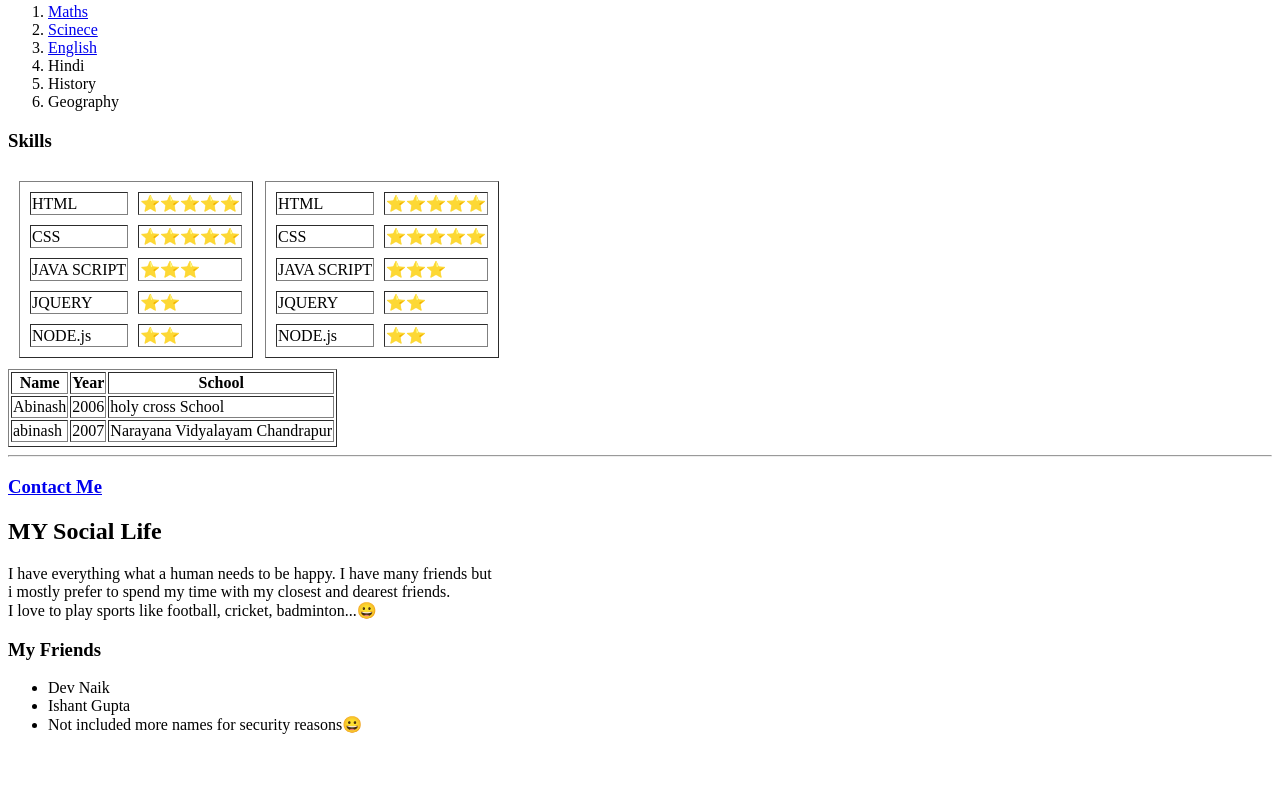
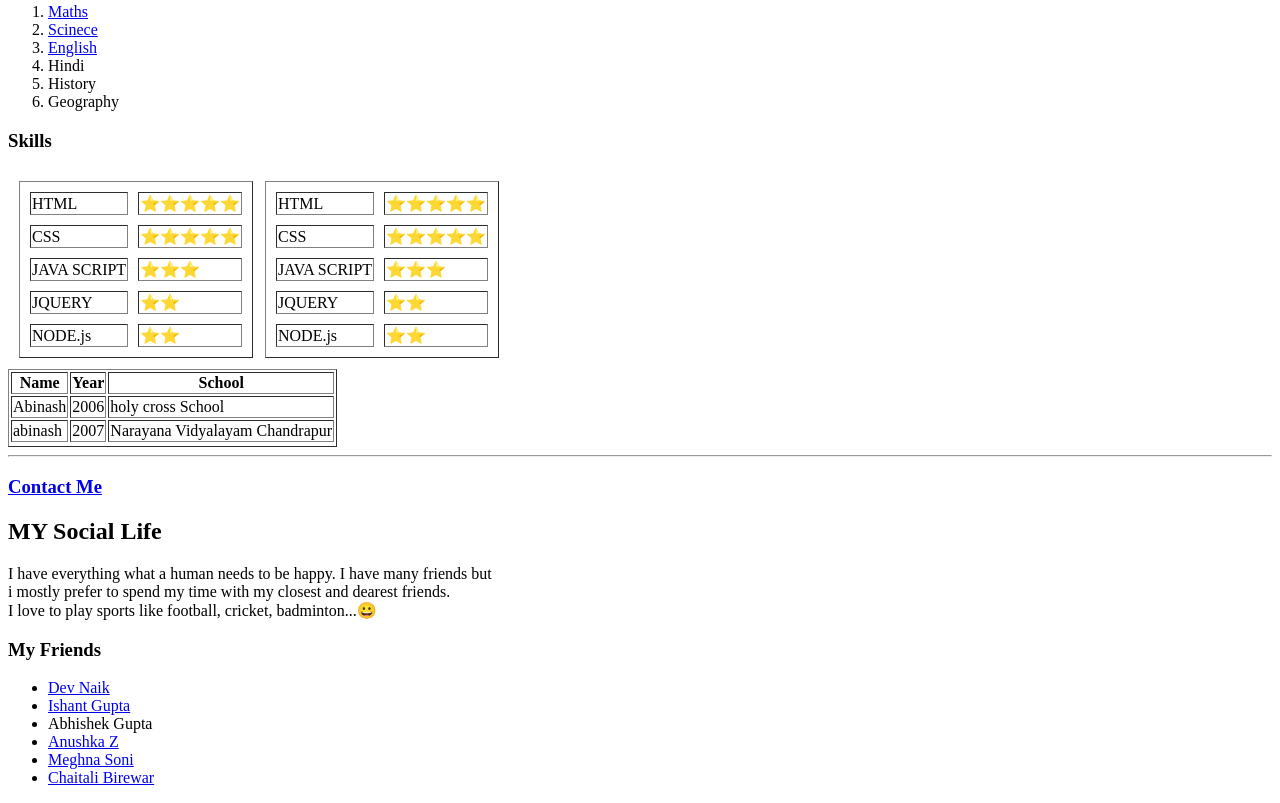
Before and after one commit to Abinash-Anand/my-first-html-website, a plain HTML site: page index.html in a window 1280 px wide. Shown: the part 398-1201 px from the top of the page. Before the commit the page ends 1148 px from the top, so only its background shows below. Drawn offline with Linux system fonts and the light colour scheme.

Commit message:
Update index.html

```diff
--- a/index.html
+++ b/index.html
@@ -121,9 +121,12 @@
 
 <h3>My Friends</h3>
 <ul>
-  <li>Dev Naik</li>
-  <li>Ishant Gupta</li>
-  <li>Not included more names for security reasons😀</li>
+  <li><a  href="http://cdn-webimages.wimages.net/04f738344ae1a3394531fad96d0dae3409deb6-wm.jpg?v=3">Dev Naik </a></li>
+  <li><a href="https://i.pinimg.com/564x/56/95/ea/5695ea5edf487d505568db4f7fbae8dc.jpg">Ishant Gupta </a></li>
+        <li>Abhishek Gupta</li>
+        <li><a href="https://i1.wp.com/metro.co.uk/wp-content/uploads/2016/12/ac_peach_auberjine_comp1.jpg?quality=90&strip=all&zoom=1&resize=644%2C338&ssl=1">Anushka Z</a></li>
+        <li><a href="https://www.zmonline.com/media/14742076/middle-finger-emoji-main-640x400.png?mode=crop&width=620&height=349&quality=60&scale=both">Meghna Soni</a></li>
+  <li><a href="https://img.cinemablend.com/filter:scale/quill/0/5/3/4/a/4/0534a4a1c89eaddbccfce244a0c434c857125237.jpg?mw=600">Chaitali Birewar</a></li>
 </ul>
 
 </body>
```
